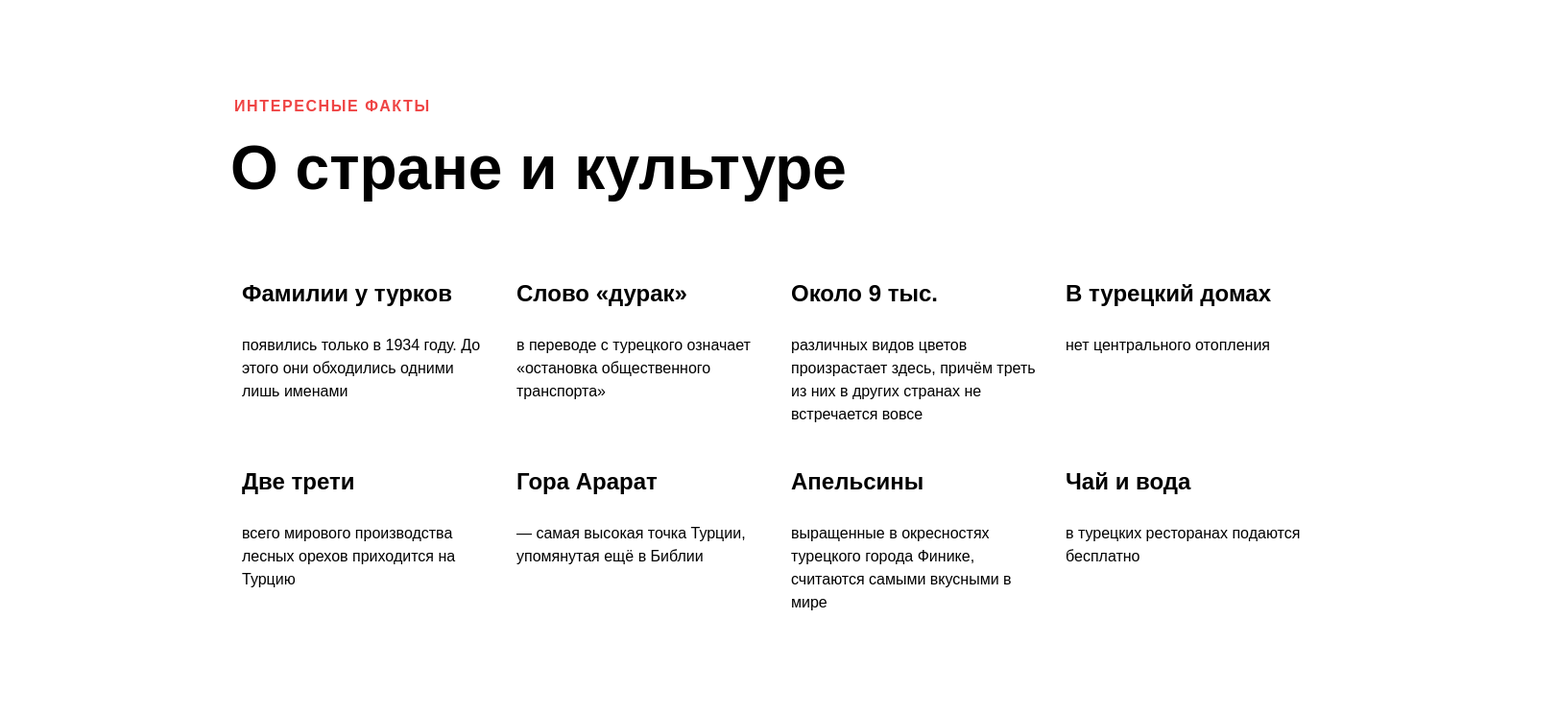
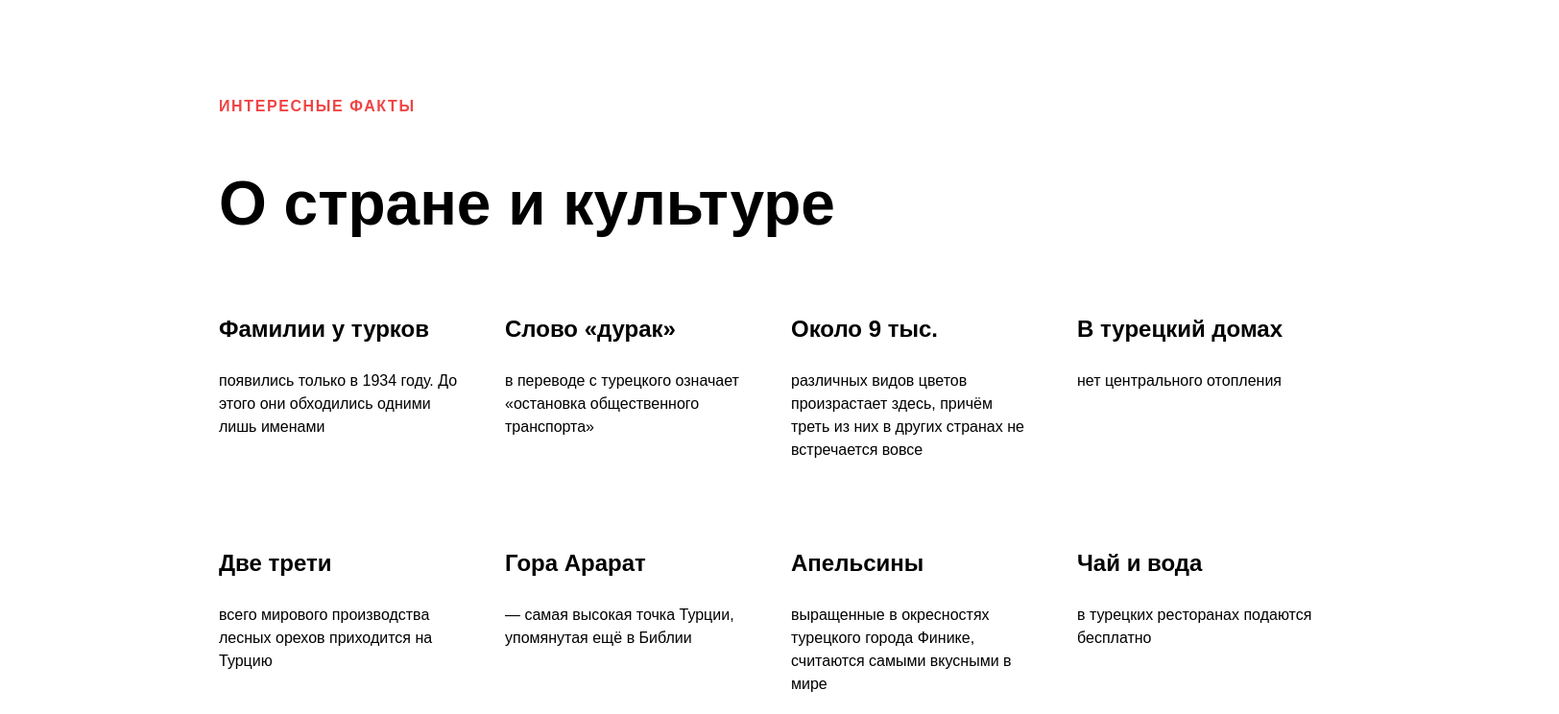
Before and after one commit to Anchabadze/Amazing-Turkey, a plain HTML site: page index.html in a window 1280 px wide. Shown: the part 785-1529 px from the top of the page at 96% size, 1624 px wide, since content can reach past the window. Drawn offline with Linux system fonts and the light colour scheme.

Commit message:
facts grid added

```diff
--- a/css/styles.css
+++ b/css/styles.css
@@ -102,15 +102,13 @@ html {
   }
 
   .facts {
+    position: relative;
     max-height: 756px;
     background: #FFFFFF;
-    padding-top: 100px;
-    padding-bottom: 148px;
+    padding: 100px 228px 148px 228px;
   }
 
   .facts__subtitle {
-    margin-left: 232px;
-
     font-family: Arial, sans-serif;
     font-style: normal;
     font-weight: 700;
@@ -124,9 +122,6 @@ html {
   }
 
   .facts__title {
-    margin-top: 12px;
-    margin-left: 228px;
-
     font-family: Arial, sans-serif;
     font-style: normal;
     font-weight: 700;
@@ -137,9 +132,16 @@ html {
 
   }
 
-  .row {
-    margin-left: 228px;
-    margin-right: 228px;
+  .fact {
+    grid-column: span 1;
+  }
+
+  .facts__wrapper {
+    position: relative;
+    display: grid;
+    grid-template-columns: repeat(4, 1fr);
+    column-gap: 48px;
+    row-gap: 48px;
   }
 
   .facts__text_bold {
--- a/index.html
+++ b/index.html
@@ -28,7 +28,6 @@
 
     <!-- Facts start -->
     <section class="facts">
-        <div class="container-fluid">
           <p class="facts__subtitle">ИНТЕРЕСНЫЕ ФАКТЫ</p>
           <h2 class="facts__title">О стране и культуре</h2>
 
@@ -37,44 +36,41 @@
             <path d="M23.2298 33.5426L31.8207 42.1335L40.4116 33.5426L38.4428 31.5653L33.261 36.7557V24.5937H30.3803V36.7557L25.19 31.5653L23.2298 33.5426Z" fill="#F9FAFB"/>
           </svg>
 
-          <div class="row">
-            <div class="col-3">
+          <div class="facts__wrapper">
+            <div class="fact">
               <p class="facts__text_bold">Фамилии у турков</p>
               <p class="facts__text">появились только в 1934 году. До этого они обходились одними лишь именами</p>
             </div>
-          <div class="col-3">
+            <div class="fact">
               <p class="facts__text_bold">Слово &laquo;дурак&raquo;</p>
               <p class="facts__text">в переводе с турецкого означает &laquo;остановка общественного транспорта&raquo;</p>
-          </div>
-          <div class="col-3">
+            </div>
+            <div class="fact">
               <p class="facts__text_bold">Около 9 тыс.</p>
               <p class="facts__text">различных видов цветов произрастает здесь, причём треть из них в других странах не встречается вовсе</p>
-          </div>
-          <div class="col-3">
+            </div>
+            <div class="fact">
               <p class="facts__text_bold">В турецкий домах</p>
               <p class="facts__text">нет центрального отопления</p>
-          </div>
-          </div>
+            </div>
 
-          <div class="row">
-            <div class="col-3">
+            <div class="fact">
               <p class="facts__text_bold">Две трети</p>
               <p class="facts__text">всего мирового производства лесных орехов приходится на Турцию</p>
             </div>
-            <div class="col-3">
+            <div class="fact">
               <p class="facts__text_bold">Гора Арарат</p>
               <p class="facts__text">&mdash; самая высокая точка Турции, упомянутая ещё в Библии</p>
             </div>
-            <div class="col-3">
+            <div class="fact">
               <p class="facts__text_bold">Апельсины</p>
               <p class="facts__text">выращенные в окресностях турецкого города Финике, считаются самыми вкусными в мире</p>
             </div>
-            <div class="col-3">
+            <div class="fact">
               <p class="facts__text_bold">Чай и вода</p>
               <p class="facts__text">в турецких ресторанах подаются бесплатно</p>
             </div>
           </div>
-        </div>
       </section>
     <!-- Facts end -->
 
```
